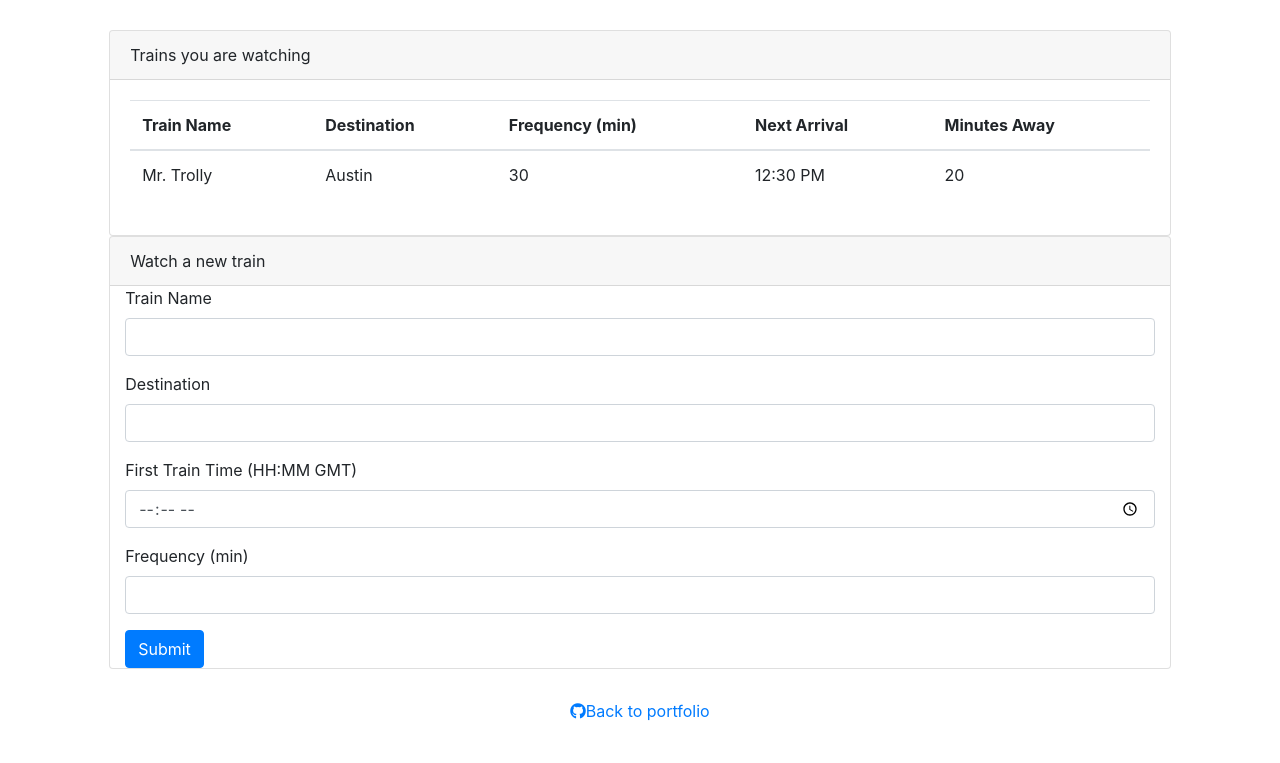
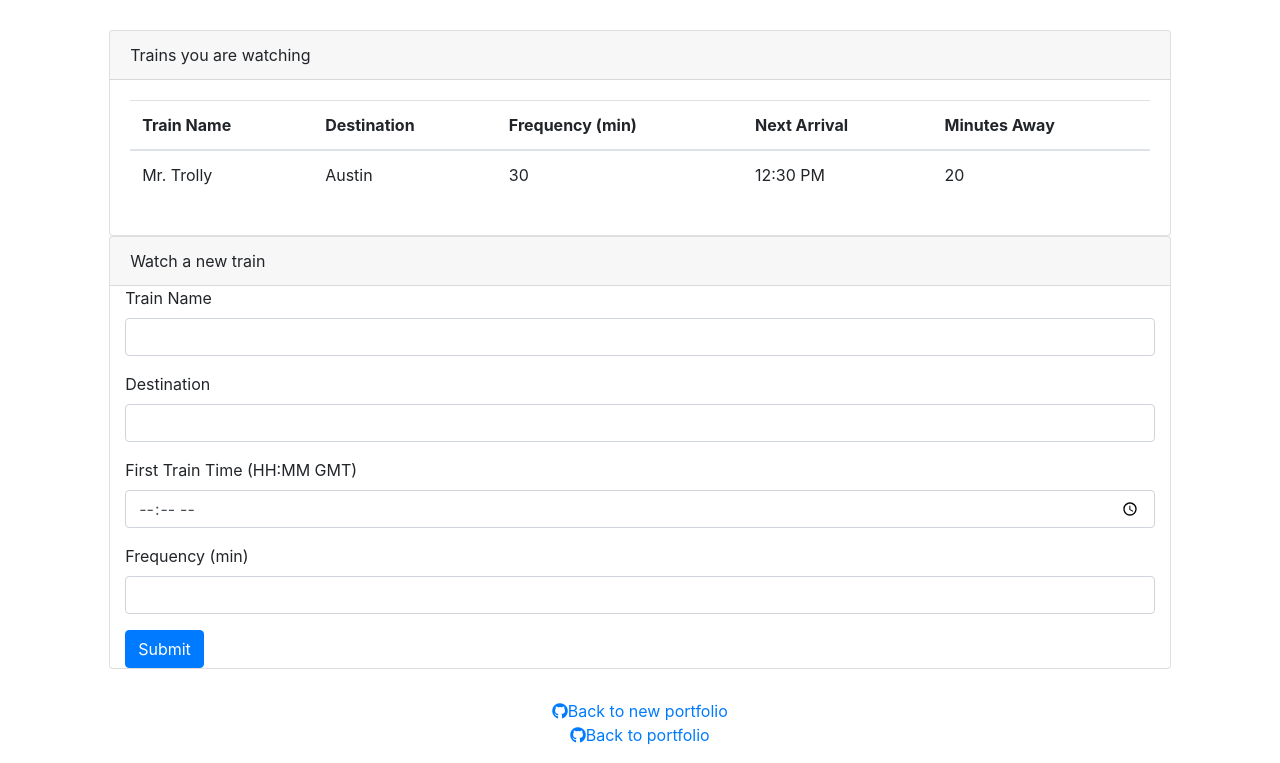
Before and after one commit to theAndes/train, a plain HTML site: page index.html in a window 1280 px wide. Shown: the part 352-1115 px from the top of the page. Before the commit the page ends 1075 px from the top, so only its background shows below. Drawn offline with nearby package versions, Linux system fonts and the light colour scheme; no server answers; a script that the page names is missing.

Commit message:
added link

```diff
--- a/index.html
+++ b/index.html
@@ -8,11 +8,11 @@
     <title>Document</title>
     <script src="https://rawgit.com/moment/moment/2.2.1/min/moment.min.js"></script>
 
-    <link rel="stylesheet" href="https://stackpath.bootstrapcdn.com/bootstrap/4.2.1/css/bootstrap.min.css" integrity="sha384-GJzZqFGwb1QTTN6wy59ffF1BuGJpLSa9DkKMp0DgiMDm4iYMj70gZWKYbI706tWS"
-        crossorigin="anonymous">
+    <link rel="stylesheet" href="https://stackpath.bootstrapcdn.com/bootstrap/4.2.1/css/bootstrap.min.css"
+        integrity="sha384-GJzZqFGwb1QTTN6wy59ffF1BuGJpLSa9DkKMp0DgiMDm4iYMj70gZWKYbI706tWS" crossorigin="anonymous">
 
-        <link rel="stylesheet" href="https://use.fontawesome.com/releases/v5.6.3/css/all.css" integrity="sha384-UHRtZLI+pbxtHCWp1t77Bi1L4ZtiqrqD80Kn4Z8NTSRyMA2Fd33n5dQ8lWUE00s/"
-        crossorigin="anonymous">
+    <link rel="stylesheet" href="https://use.fontawesome.com/releases/v5.6.3/css/all.css"
+        integrity="sha384-UHRtZLI+pbxtHCWp1t77Bi1L4ZtiqrqD80Kn4Z8NTSRyMA2Fd33n5dQ8lWUE00s/" crossorigin="anonymous">
     <link rel="stylesheet" href="assets/css/styles.css">
     <script src="https://cdn.firebase.com/libs/firebaseui/3.1.1/firebaseui.js"></script>
     <link type="text/css" rel="stylesheet" href="https://cdn.firebase.com/libs/firebaseui/3.1.1/firebaseui.css" />
@@ -138,7 +138,9 @@
 
 
     <footer>
-        <a href="https://theandes.github.io/Responsive-Portfolio/portfolio.html"><i class="fab fa-github"></i>Back to portfolio</a>
+        <a href="https://theandes.github.io/"><i class="fab fa-github"></i>Back to new portfolio</a>
+        <p> <a href="https://theandes.github.io/Responsive-Portfolio/portfolio.html"><i class="fab fa-github"></i>Back
+                to portfolio</a>
     </footer>
 
     <script src="https://www.gstatic.com/firebasejs/5.8.1/firebase.js"></script>
```
